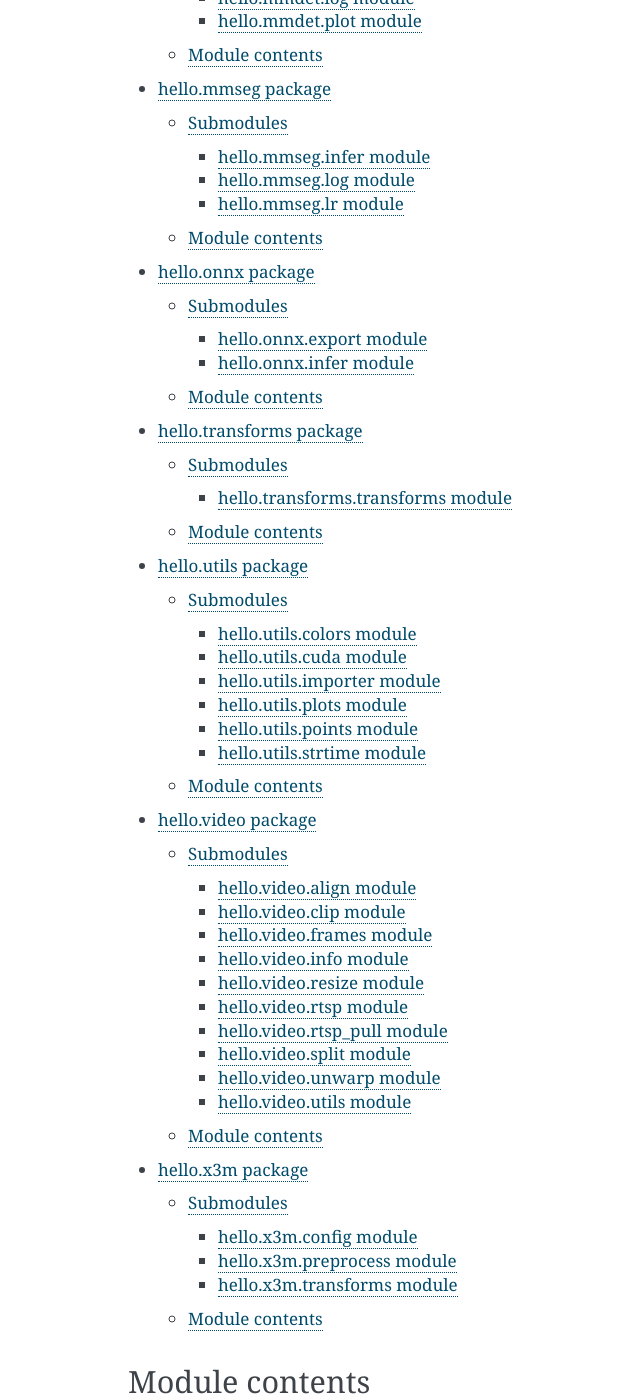
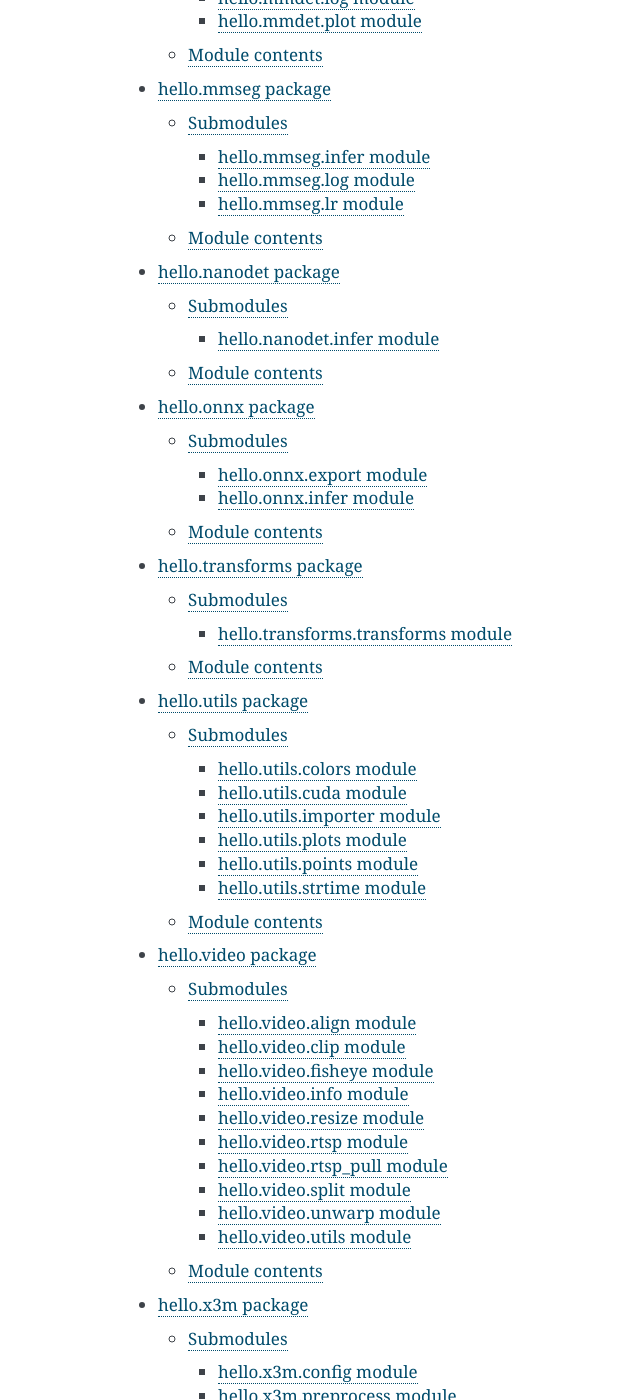
Before and after one commit to flystarhe/hello, a Sphinx documentation site: the page built from docs/source/hello.rst, in a window 1280 px wide and 1400 px high, scrolled down 1487 px. Shown: the whole window, without its empty margins (292-932 px from the left). Built offline with Sphinx 7.4.7, drawn with Linux system fonts in a browser that asks for light colours; some of the changed text lies outside the part shown.

Commit message:
sphinx-apidoc

```diff
--- a/docs/source/hello.fiftyone.rst
+++ b/docs/source/hello.fiftyone.rst
@@ -7,11 +7,11 @@ Submodules
 .. toctree::
    :maxdepth: 4
 
+   hello.fiftyone.annotate
    hello.fiftyone.brain
    hello.fiftyone.copypaste
    hello.fiftyone.core
    hello.fiftyone.dataset
-   hello.fiftyone.dataset_annotate
    hello.fiftyone.dataset_detections
    hello.fiftyone.dataset_segmentations
    hello.fiftyone.dataset_yolov5
--- /dev/null
+++ b/docs/source/hello.nanodet.infer.rst
@@ -0,0 +1,7 @@
+hello.nanodet.infer module
+==========================
+
+.. automodule:: hello.nanodet.infer
+   :members:
+   :undoc-members:
+   :show-inheritance:
--- /dev/null
+++ b/docs/source/hello.nanodet.rst
@@ -0,0 +1,18 @@
+hello.nanodet package
+=====================
+
+Submodules
+----------
+
+.. toctree::
+   :maxdepth: 4
+
+   hello.nanodet.infer
+
+Module contents
+---------------
+
+.. automodule:: hello.nanodet
+   :members:
+   :undoc-members:
+   :show-inheritance:
--- a/docs/source/hello.rst
+++ b/docs/source/hello.rst
@@ -14,6 +14,7 @@ Subpackages
    hello.io
    hello.mmdet
    hello.mmseg
+   hello.nanodet
    hello.onnx
    hello.transforms
    hello.utils
--- a/docs/source/hello.video.rst
+++ b/docs/source/hello.video.rst
@@ -9,7 +9,7 @@ Submodules
 
    hello.video.align
    hello.video.clip
-   hello.video.frames
+   hello.video.fisheye
    hello.video.info
    hello.video.resize
    hello.video.rtsp
```
Also changed, not shown: docs/source/hello.fiftyone.annotate.rst (added, +7 -0 lines), docs/source/hello.video.fisheye.rst (added, +7 -0 lines).
